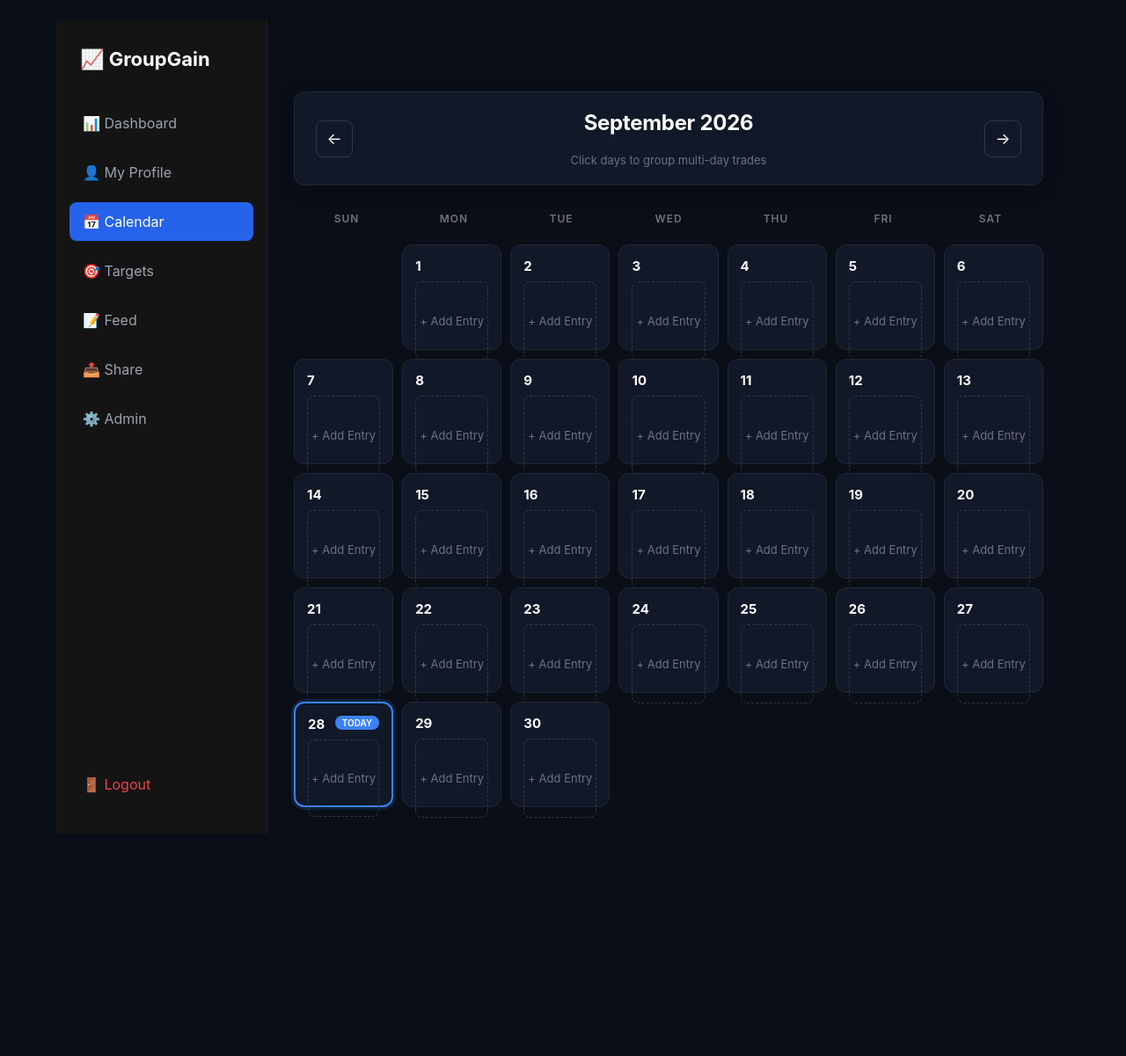
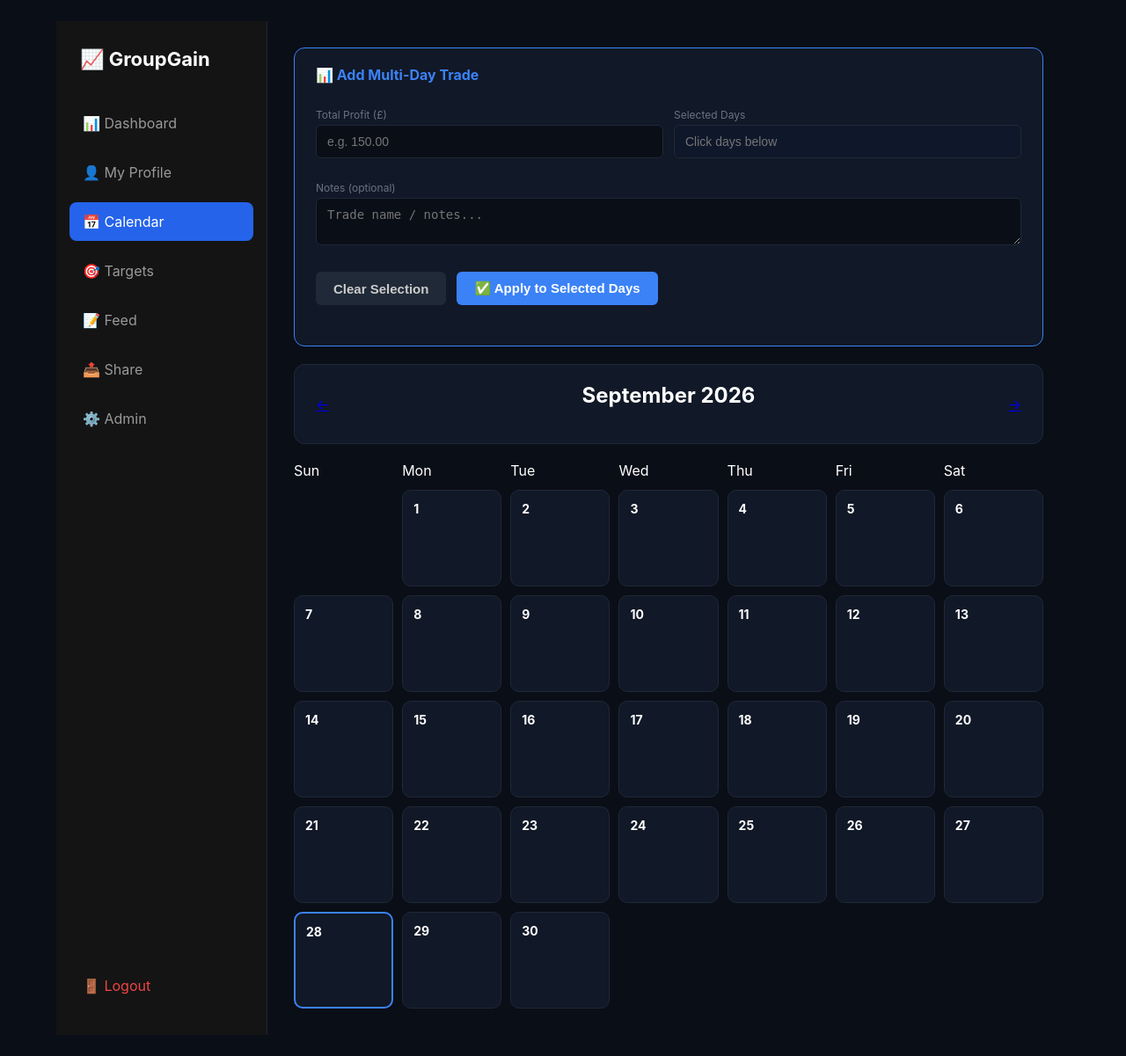
Before and after one commit to leemossford-jpg/groupgain, a Flask app: page /calendar in a window 1280 px wide. Shown: the whole page at 88% size. Before the commit the page ends 948 px from the top, so only its background shows below. Run offline with Flask 3, Linux system fonts and the light colour scheme; a user stored in the database is signed in.

Commit message:
Update calendar.html

```diff
--- a/templates/calendar.html
+++ b/templates/calendar.html
@@ -5,247 +5,133 @@
   :root {
     --bg-main: #0a0e17;
     --bg-card: #111827;
-    --bg-card-hover: #1a2436;
     --accent-blue: #3b82f6;
-    --accent-blue-soft: rgba(59, 130, 246, 0.15);
     --accent-green: #10b981;
-    --accent-green-soft: rgba(16, 185, 129, 0.12);
     --accent-red: #ef4444;
-    --accent-red-soft: rgba(239, 68, 68, 0.12);
     --text-primary: #ffffff;
     --text-secondary: #6b7280;
-    --text-dim: #9ca3af;
     --border: #1f2937;
-    --border-soft: #2d3a4f;
-    --shadow: 0 4px 20px rgba(0,0,0,0.35);
     --group-outline: #60a5fa;
-    --group-glow: 0 0 0 2px var(--group-outline), 0 0 12px rgba(96, 165, 250, 0.4);
+    --group-glow: 0 0 0 2px var(--group-outline), 0 0 14px rgba(96, 165, 250, 0.4);
   }
 
   * { margin: 0; padding: 0; box-sizing: border-box; }
-  body {
-    background: var(--bg-main);
-    color: var(--text-primary);
-    font-family: -apple-system, Segoe UI, Roboto, sans-serif;
-    padding: 24px;
-    max-width: 1200px;
-    margin: 0 auto;
-  }
+  body { background: var(--bg-main); color: var(--text-primary); font-family: -apple-system, sans-serif; padding: 24px; max-width: 1200px; margin: 0 auto; }
 
-  /* ===== FLASH MESSAGES ===== */
-  .flash-wrap { margin-bottom: 16px; }
-  .flash {
-    padding: 12px 18px;
-    border-radius: 10px;
-    margin-bottom: 8px;
-    font-weight: 500;
-  }
-  .flash.success { background: var(--accent-green-soft); color: #86efac; border: 1px solid rgba(16, 185, 129, 0.25); }
-  .flash.error { background: rgba(239, 68, 68, 0.1); color: #fca5a5; border: 1px solid rgba(239, 68, 68, 0.25); }
+  .flash { padding: 12px 18px; border-radius: 10px; margin-bottom: 12px; }
+  .flash.success { background: rgba(16,185,129,0.12); color: #86efac; border: 1px solid rgba(16,185,129,0.25); }
+  .flash.error { background: rgba(239,68,68,0.1); color: #fca5a5; border: 1px solid rgba(239,68,68,0.25); }
 
-  /* ===== GROUP TOTAL BAR ===== */
-  .group-bar {
-    display: flex;
-    justify-content: space-between;
-    align-items: center;
-    padding: 14px 20px;
-    background: linear-gradient(90deg, rgba(59, 130, 246, 0.15), transparent);
+  /* ===== MULTI-DAY FORM ===== */
+  .multi-form {
+    background: var(--bg-card);
     border: 1px solid var(--accent-blue);
-    border-radius: 10px;
-    margin-bottom: 20px;
-    transition: all 0.3s ease;
-    opacity: 0;
-    transform: translateY(-10px);
-    height: 0;
-    overflow: hidden;
-  }
-  .group-bar.visible {
-    opacity: 1;
-    transform: translateY(0);
-    height: auto;
+    border-radius: 12px;
+    padding: 20px 24px;
     margin-bottom: 20px;
   }
-  .group-label { font-size: 13px; color: var(--text-secondary); }
-  .group-total { font-size: 22px; font-weight: 700; }
-  .group-total.green { color: var(--accent-green); }
-  .group-total.red { color: var(--accent-red); }
-  .group-clear {
-    background: transparent;
-    border: 1px solid var(--border-soft);
-    color: var(--text-secondary);
-    padding: 8px 14px;
-    border-radius: 6px;
-    cursor: pointer;
-    font-size: 12px;
-    transition: 0.2s;
+  .multi-form h3 { font-size: 16px; margin-bottom: 14px; color: var(--accent-blue); }
+  .form-row { display: flex; gap: 12px; flex-wrap: wrap; margin-bottom: 12px; }
+  .form-group { flex: 1; min-width: 160px; }
+  .form-group label { display: block; font-size: 12px; color: var(--text-secondary); margin-bottom: 4px; }
+  .form-group input, .form-group textarea {
+    width: 100%; background: #0a0e17; border: 1px solid var(--border); color: #fff;
+    padding: 10px 12px; border-radius: 6px; font-size: 14px;
   }
-  .group-clear:hover { border-color: var(--accent-red); color: var(--accent-red); }
+  .btn { padding: 10px 20px; border-radius: 6px; border: none; font-weight: 600; cursor: pointer; }
+  .btn.primary { background: var(--accent-blue); color: #fff; }
+  .btn.secondary { background: var(--border); color: #ccc; }
 
   /* ===== CALENDAR HEADER ===== */
   .cal-header {
-    display: flex;
-    justify-content: space-between;
-    align-items: center;
-    margin-bottom: 20px;
-    padding: 20px 24px;
-    background: var(--bg-card);
-    border: 1px solid var(--border);
-    border-radius: 12px;
-    box-shadow: var(--shadow);
+    display: flex; justify-content: space-between; align-items: center;
+    margin-bottom: 20px; padding: 20px 24px; background: var(--bg-card);
+    border: 1px solid var(--border); border-radius: 12px;
   }
-  .cal-nav { display: flex; gap: 10px; }
   .cal-nav a {
-    display: flex;
-    align-items: center;
-    justify-content: center;
-    width: 42px;
-    height: 42px;
-    color: var(--text-primary);
-    text-decoration: none;
-    font-size: 18px;
-    border-radius: 8px;
-    background: transparent;
-    border: 1px solid var(--border-soft);
-    transition: all 0.2s ease;
+    width: 42px; height: 42px; display: flex; align-items: center; justify-content: center;
+    color: #fff; text-decoration: none; border-radius: 8px; border: 1px solid #2d3a4f;
   }
-  .cal-nav a:hover {
-    background: var(--accent-blue);
-    border-color: var(--accent-blue);
-    transform: scale(1.05);
-  }
-  .cal-title { font-size: 24px; font-weight: 700; letter-spacing: -0.3px; }
-  .cal-subtitle { font-size: 13px; color: var(--text-secondary); margin-top: 4px; }
-
-  /* ===== WEEKDAYS ===== */
-  .weekdays {
-    display: grid;
-    grid-template-columns: repeat(7, 1fr);
-    gap: 10px;
-    margin-bottom: 12px;
-    padding: 0 4px;
-  }
-  .weekday {
-    text-align: center;
-    font-size: 12px;
-    font-weight: 600;
-    text-transform: uppercase;
-    letter-spacing: 1px;
-    color: var(--text-secondary);
-    padding: 10px 6px;
-  }
+  .cal-title { font-size: 24px; font-weight: 700; }
 
   /* ===== CALENDAR GRID ===== */
+  .weekdays { display: grid; grid-template-columns: repeat(7, 1fr); gap: 10px; margin-bottom: 12px; }
+  .weekday { text-align: center; font-size: 11px; text-transform: uppercase; color: #6b7280; padding: 8px; }
   .cal-grid { display: grid; grid-template-columns: repeat(7, 1fr); gap: 10px; }
   .day-cell {
-    min-height: 120px;
-    background: var(--bg-card);
-    border: 1px solid var(--border);
-    border-radius: 12px;
-    padding: 14px;
-    transition: all 0.25s ease;
-    cursor: pointer;
-    position: relative;
+    min-height: 110px; background: var(--bg-card); border: 1px solid var(--border);
+    border-radius: 10px; padding: 12px; cursor: pointer; transition: 0.2s;
   }
-  .day-cell:hover:not(.empty) {
-    border-color: var(--accent-blue);
-    background: var(--bg-card-hover);
-    transform: translateY(-2px);
-  }
+  .day-cell:hover { border-color: var(--accent-blue); }
   .day-cell.empty { background: transparent; border: none; pointer-events: none; }
-  .day-cell.today { border-color: var(--accent-blue); border-width: 2px; box-shadow: 0 0 0 3px var(--accent-blue-soft); }
+  .day-cell.today { border-color: var(--accent-blue); border-width: 2px; }
 
-  /* ===== SELECTED GROUP OUTLINE — YOUR FEATURE ===== */
-  .day-cell.selected {
+  /* ===== GROUPED DAYS — YOUR FEATURE ===== */
+  .day-cell.group-selected {
     border-color: var(--group-outline);
     box-shadow: var(--group-glow);
     background: rgba(96, 165, 250, 0.08);
   }
-  .day-cell.selected::after {
-    content: "✓";
-    position: absolute;
-    top: 8px;
-    right: 10px;
-    font-size: 14px;
-    font-weight: 700;
-    color: var(--group-outline);
+  .day-cell.has-group {
+    border-left: 3px solid var(--group-outline);
+  }
+  .group-badge {
+    display: inline-block; font-size: 9px; background: var(--group-outline);
+    color: #fff; padding: 2px 5px; border-radius: 4px; margin-top: 4px;
   }
 
-  .day-cell.has-profit { border-left: 3px solid var(--accent-green); }
-  .day-cell.has-loss { border-left: 3px solid var(--accent-red); }
-
-  /* ===== DAY CONTENT ===== */
-  .day-top { display: flex; justify-content: space-between; align-items: flex-start; margin-bottom: 8px; }
-  .day-num { font-size: 15px; font-weight: 700; color: var(--text-primary); }
-  .day-today-badge { font-size: 10px; background: var(--accent-blue); padding: 2px 8px; border-radius: 10px; font-weight: 600; text-transform: uppercase; }
-  .day-amount { font-size: 18px; font-weight: 700; margin-bottom: 6px; letter-spacing: -0.3px; }
+  .day-num { font-size: 14px; font-weight: 700; margin-bottom: 6px; }
+  .day-amount { font-size: 16px; font-weight: 700; }
   .day-amount.green { color: var(--accent-green); }
   .day-amount.red { color: var(--accent-red); }
-  .day-notes { font-size: 11px; color: var(--text-dim); line-height: 1.4; overflow: hidden; display: -webkit-box; -webkit-line-clamp: 2; -webkit-box-orient: vertical; margin-bottom: 8px; }
-  .day-add {
-    display: flex; align-items: center; justify-content: center;
-    height: 100%; min-height: 60px;
-    color: var(--text-secondary); font-size: 13px; text-decoration: none;
-    border: 1px dashed var(--border-soft); border-radius: 8px; margin-top: 8px;
-    transition: 0.15s;
-  }
-  .day-add:hover { border-color: var(--accent-blue); color: var(--accent-blue); background: var(--accent-blue-soft); }
-
-  /* ===== RESPONSIVE ===== */
-  @media(max-width: 900px) {
-    body { padding: 16px; }
-    .cal-grid { gap: 8px; }
-    .day-cell { padding: 10px; min-height: 95px; }
-    .day-amount { font-size: 15px; }
-    .weekday { font-size: 10px; padding: 8px 4px; }
-  }
 </style>
 
 {% with messages = get_flashed_messages(with_categories=true) %}
   {% if messages %}
-    <div class="flash-wrap">
-      {% for cat, msg in messages %}
-        <div class="flash {{ cat }}">{{ msg }}</div>
-      {% endfor %}
-    </div>
+    {% for cat, msg in messages %}<div class="flash {{ cat }}">{{ msg }}</div>{% endfor %}
   {% endif %}
 {% endwith %}
 
-<!-- 📊 GROUP TOTAL BAR — Shows when days selected -->
-<div class="group-bar" id="groupBar">
-  <div>
-    <span class="group-label" id="groupCount">Selected: 0 days</span>
-    <h3 class="group-total" id="groupTotal">£0.00</h3>
+<!-- 📊 MULTI-DAY TRADE FORM -->
+<form class="multi-form" id="multiForm" action="{{ url_for('save_multi_group') }}" method="POST">
+  <h3>📊 Add Multi-Day Trade</h3>
+  <div class="form-row">
+    <div class="form-group">
+      <label>Total Profit (£)</label>
+      <input type="number" step="0.01" name="total_amount" id="tradeAmount" placeholder="e.g. 150.00" required>
+    </div>
+    <div class="form-group">
+      <label>Selected Days</label>
+      <input type="text" id="selectedSummary" placeholder="Click days below" readonly style="background:#0f172a;">
+    </div>
   </div>
-  <button class="group-clear" onclick="clearSelection()">Clear</button>
+  <div class="form-row">
+    <div class="form-group">
+      <label>Notes (optional)</label>
+      <textarea name="notes" rows="2" placeholder="Trade name / notes..."></textarea>
+    </div>
+  </div>
+  <div class="form-row">
+    <button type="button" class="btn secondary" onclick="clearAll()">Clear Selection</button>
+    <button type="submit" class="btn primary">✅ Apply to Selected Days</button>
+  </div>
+
+  <!-- Hidden inputs for selected dates -->
+  <div id="dateInputs"></div>
+</form>
+
+<!-- CALENDAR HEADER -->
+<div class="cal-header">
+  <a href="{{ url_for('calendar_view', year=year, month=month-1) }}">&larr;</a>
+  <h2 class="cal-title">{{ month_name }} {{ year }}</h2>
+  <a href="{{ url_for('calendar_view', year=year, month=month+1) }}">&rarr;</a>
 </div>
 
-<!-- Calendar Header -->
-<div class="cal-header">
-  <div class="cal-nav">
-    <a href="{{ url_for('calendar_view', year=year, month=month-1) }}" aria-label="Previous month">&larr;</a>
-  </div>
-  <div style="text-align:center;">
-    <h2 class="cal-title">{{ month_name }} {{ year }}</h2>
-    <p class="cal-subtitle">Click days to group multi-day trades</p>
-  </div>
-  <div class="cal-nav">
-    <a href="{{ url_for('calendar_view', year=year, month=month+1) }}" aria-label="Next month">&rarr;</a>
-  </div>
+<div class="weekdays">
+  <div>Sun</div><div>Mon</div><div>Tue</div><div>Wed</div><div>Thu</div><div>Fri</div><div>Sat</div>
 </div>
 
-<!-- Weekdays -->
-<div class="weekdays">
-  <div class="weekday">Sun</div>
-  <div class="weekday">Mon</div>
-  <div class="weekday">Tue</div>
-  <div class="weekday">Wed</div>
-  <div class="weekday">Thu</div>
-  <div class="weekday">Fri</div>
-  <div class="weekday">Sat</div>
-</div>
-
-<!-- Calendar Grid -->
-<div class="cal-grid" id="calendarGrid">
+<div class="cal-grid">
   {% for week in calendar_weeks %}
     {% for day in week %}
       {% if day == 0 %}
@@ -254,30 +140,23 @@
         {% set loop_date = date(year, month, day) %}
         {% set entry = entries.get(loop_date) %}
         {% set is_today = loop_date == today %}
-        {% set day_total = entry.profit_loss if entry else 0 %}
-
         <div class="day-cell
           {% if is_today %}today{% endif %}
-          {% if entry and day_total > 0 %}has-profit{% endif %}
-          {% if entry and day_total < 0 %}has-loss{% endif %}
-          {% if entry %}data-amount="{{ day_total }}"{% endif %}
+          {% if entry and entry.group_id %}has-group{% endif %}"
           data-date="{{ loop_date }}"
-          onclick="toggleDay(this)"
-        ">
-          <div class="day-top">
-            <span class="day-num">{{ day }}</span>
-            {% if is_today %}<span class="day-today-badge">Today</span>{% endif %}
-          </div>
+          onclick="toggleDay(this)">
+          <div class="day-num">{{ day }}</div>
 
           {% if entry %}
-            <div class="day-amount {% if day_total >= 0 %}green{% else %}red{% endif %}">
-              £{{ "%.2f"|format(day_total) }}
+            <div class="day-amount {% if entry.profit_loss >= 0 %}green{% else %}red{% endif %}">
+              £{{ "%.2f"|format(entry.profit_loss) }}
             </div>
+            {% if entry.group_id %}
+              <span class="group-badge">🔗 GROUP</span>
+            {% endif %}
             {% if entry.notes %}
-              <p class="day-notes" title="{{ entry.notes }}">{{ entry.notes }}</p>
+              <div style="font-size:10px; color:#888; margin-top:4px;">{{ entry.notes }}</div>
             {% endif %}
-          {% else %}
-            <a href="{{ url_for('dashboard') }}" class="day-add" onclick="event.stopPropagation()">+ Add Entry</a>
           {% endif %}
         </div>
       {% endif %}
@@ -286,49 +165,49 @@
 </div>
 
 <script>
-// ===== MULTI-SELECT GROUP LOGIC =====
-let selectedDays = {};
+// ===== YOUR MULTI-DAY SELECTOR =====
+let selectedDays = [];
 
 function toggleDay(cell) {
-  const dateKey = cell.dataset.date;
-  const amount = parseFloat(cell.dataset.amount) || 0;
-
   if (cell.classList.contains('empty')) return;
 
-  // Toggle selection
-  if (selectedDays[dateKey]) {
-    delete selectedDays[dateKey];
-    cell.classList.remove('selected');
+  const date = cell.dataset.date;
+  const idx = selectedDays.indexOf(date);
+
+  if (idx > -1) {
+    selectedDays.splice(idx, 1);
+    cell.classList.remove('group-selected');
   } else {
-    selectedDays[dateKey] = amount;
-    cell.classList.add('selected');
+    selectedDays.push(date);
+    cell.classList.add('group-selected');
   }
 
-  updateGroupTotal();
+  updateSummary();
 }
 
-function updateGroupTotal() {
-  const days = Object.keys(selectedDays).length;
-  const total = Object.values(selectedDays).reduce((sum, val) => sum + val, 0);
+function updateSummary() {
+  document.getElementById('selectedSummary').value =
+    selectedDays.length > 0 ? `${selectedDays.length} days selected` : 'Click days below';
 
-  const bar = document.getElementById('groupBar');
-  const countEl = document.getElementById('groupCount');
-  const totalEl = document.getElementById('groupTotal');
-
-  if (days > 0) {
-    bar.classList.add('visible');
-    countEl.textContent = `Selected: ${days} day${days !== 1 ? 's' : ''}`;
-    totalEl.textContent = `£${total.toFixed(2)}`;
-    totalEl.className = 'group-total ' + (total >= 0 ? 'green' : 'red');
-  } else {
-    bar.classList.remove('visible');
-  }
+  // Update hidden inputs for form submission
+  const container = document.getElementById('dateInputs');
+  container.innerHTML = '';
+  selectedDays.forEach(d => {
+    const input = document.createElement('input');
+    input.type = 'hidden';
+    input.name = 'dates[]';
+    input.value = d;
+    container.appendChild(input);
+  });
 }
 
-function clearSelection() {
-  selectedDays = {};
-  document.querySelectorAll('.day-cell.selected').forEach(c => c.classList.remove('selected'));
-  updateGroupTotal();
+function clearAll() {
+  selectedDays = [];
+  document.querySelectorAll('.day-cell.group-selected').forEach(c => {
+    c.classList.remove('group-selected');
+  });
+  document.getElementById('tradeAmount').value = '';
+  updateSummary();
 }
 </script>
 
```
